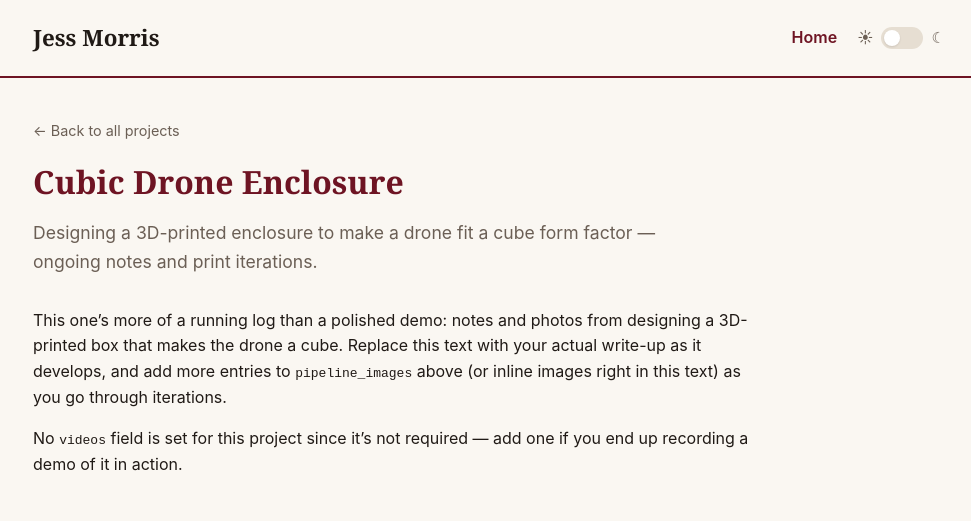
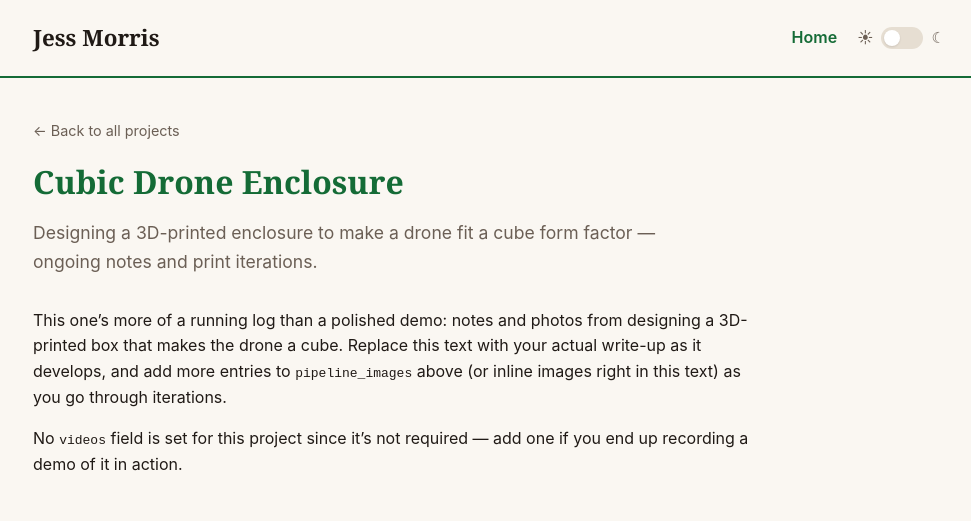
Before and after one commit to jess-owl/Website, a Jekyll site: the page built from _projects/drone-cube-box.md, in a window 1280 px wide. Shown: the top 521 px of the page, without its empty margins (151-1122 px from the left). Built offline with Jekyll 4.4.1, drawn with Linux system fonts in a browser that asks for light colours.

Commit message:
card horizontal

```diff
--- a/assets/css/style.css
+++ b/assets/css/style.css
@@ -3,7 +3,7 @@
   --bg-alt: #ffffff;
   --text: #201a16;
   --text-muted: #6b5f55;
-  --maroon: #6e1423;
+  --green: #146b36;
   --gold: #b8872b;
   --gold-bright: #d4af37;
   --border: #e6ded2;
@@ -15,7 +15,7 @@
   --bg-alt: #1d1917;
   --text: #f1ece3;
   --text-muted: #b9aea0;
-  --maroon: #a23347;
+  --green: #39ff14;
   --gold: #d4af37;
   --gold-bright: #e8c766;
   --border: #332c27;
@@ -44,7 +44,7 @@ h1,
 h2,
 h3 {
   font-family: Georgia, "Iowan Old Style", "Times New Roman", serif;
-  color: var(--maroon);
+  color: var(--green);
   line-height: 1.25;
 }
 
@@ -55,7 +55,7 @@ h3 {
 }
 
 a {
-  color: var(--maroon);
+  color: var(--green);
   text-decoration: none;
 }
 
@@ -79,7 +79,7 @@ a:hover {
 
 /* Header */
 .site-header {
-  border-bottom: 2px solid var(--maroon);
+  border-bottom: 2px solid var(--green);
   padding: 20px 0;
 }
 
@@ -99,7 +99,7 @@ a:hover {
 }
 
 .site-title:hover {
-  color: var(--maroon);
+  color: var(--green);
 }
 
 :root[data-theme="dark"] .site-title:hover {
@@ -164,7 +164,7 @@ a:hover {
 }
 
 .switch input:checked + .slider {
-  background: var(--maroon);
+  background: var(--green);
 }
 
 .switch input:checked + .slider::before {
@@ -184,14 +184,16 @@ a:hover {
 
 /* Project grid */
 .project-grid {
-  display: grid;
-  grid-template-columns: repeat(auto-fill, minmax(260px, 1fr));
-  gap: 28px;
+  display: flex;
+  flex-direction: column;
+  gap: 24px;
   padding: 16px 0 64px;
 }
 
 .project-card {
-  display: block;
+  display: flex;
+  align-items: stretch;
+  min-height: 180px;
   background: var(--bg-alt);
   border: 1px solid var(--border);
   border-radius: 10px;
@@ -207,7 +209,8 @@ a:hover {
 
 .project-card-thumb {
   position: relative;
-  aspect-ratio: 16 / 10;
+  flex: 0 0 38%;
+  max-width: 360px;
   overflow: hidden;
   background: var(--border);
 }
@@ -241,18 +244,36 @@ a:hover {
 }
 
 .project-card-body {
-  padding: 16px 18px 20px;
+  flex: 1;
+  display: flex;
+  flex-direction: column;
+  justify-content: center;
+  padding: 22px 28px;
 }
 
 .project-card-body h2 {
   margin: 0 0 8px;
-  font-size: 1.15rem;
+  font-size: 1.25rem;
 }
 
 .project-card-body p {
   margin: 0;
   color: var(--text-muted);
   font-size: 0.95rem;
+}
+
+@media (max-width: 640px) {
+  .project-card {
+    flex-direction: column;
+    min-height: 0;
+  }
+
+  .project-card-thumb {
+    flex: none;
+    max-width: none;
+    width: 100%;
+    aspect-ratio: 16 / 10;
+  }
 }
 
 /* Project page */
@@ -268,7 +289,7 @@ a:hover {
 }
 
 .back-link:hover {
-  color: var(--maroon);
+  color: var(--green);
 }
 
 .project h1 {
```
